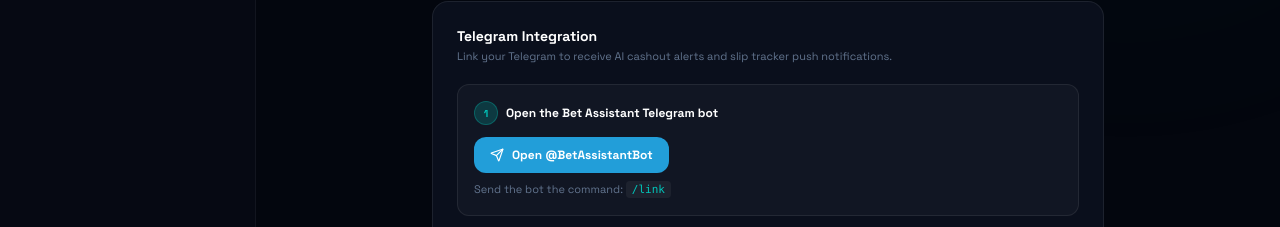
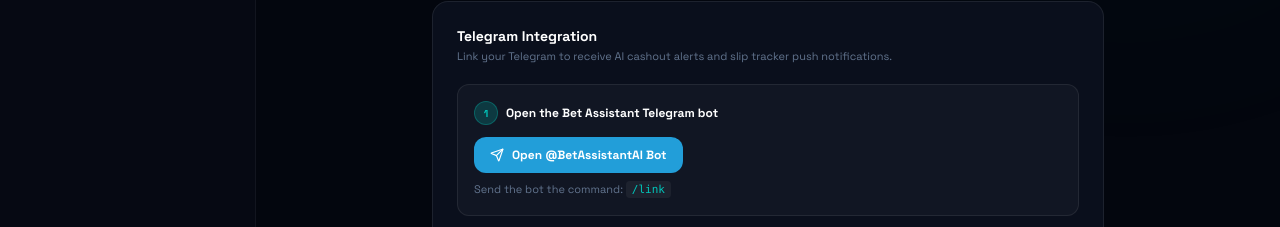
Before and after one commit to checktag/bet-assistant-landing, a Next.js app: page /dashboard/settings in a window 1280 px wide. Shown: the part 370-597 px from the top of the page. Built offline with nearby package versions, Linux system fonts and the light colour scheme; no server answers; sample sign-in values are in the browser's storage.

Commit message:
chore: update Telegram bot link and display name across dashboard components

```diff
--- a/src/components/dashboard/SettingsPageClient.tsx
+++ b/src/components/dashboard/SettingsPageClient.tsx
@@ -257,13 +257,13 @@ export default function SettingsPageClient({ user, accessToken }: SettingsPageCl
                       <span className="text-xs font-bold text-white">Open the Bet Assistant Telegram bot</span>
                     </div>
                     <a
-                      href="https://t.me/BetAssistantBot"
+                      href="https://t.me/BetAssistant_AI_bot"
                       target="_blank"
                       rel="noopener noreferrer"
                       className="flex items-center gap-2 px-4 py-2.5 bg-[#229ED9] hover:bg-[#1a8ab8] text-white rounded-xl text-xs font-bold transition-all w-fit"
                     >
                       <Send className="w-3.5 h-3.5" />
-                      Open @BetAssistantBot
+                      Open @BetAssistantAI Bot
                     </a>
                     <p className="text-[11px] text-slate-500">Send the bot the command: <code className="text-brand-teal font-mono bg-white/5 px-1.5 py-0.5 rounded">/link</code></p>
                   </div>
--- a/src/components/dashboard/SlipTracker.tsx
+++ b/src/components/dashboard/SlipTracker.tsx
@@ -132,7 +132,7 @@ export default function SlipTracker({ accessToken, telegramLinked, isPremium }:
             </div>
           </div>
           <a
-            href="https://t.me/BetAssistantBot"
+            href="https://t.me/BetAssistant_AI_bot"
             target="_blank"
             rel="noopener noreferrer"
             className="px-4 py-2 bg-brand-blue text-white text-xs font-bold rounded-lg hover:scale-105 transition-all whitespace-nowrap"
```
